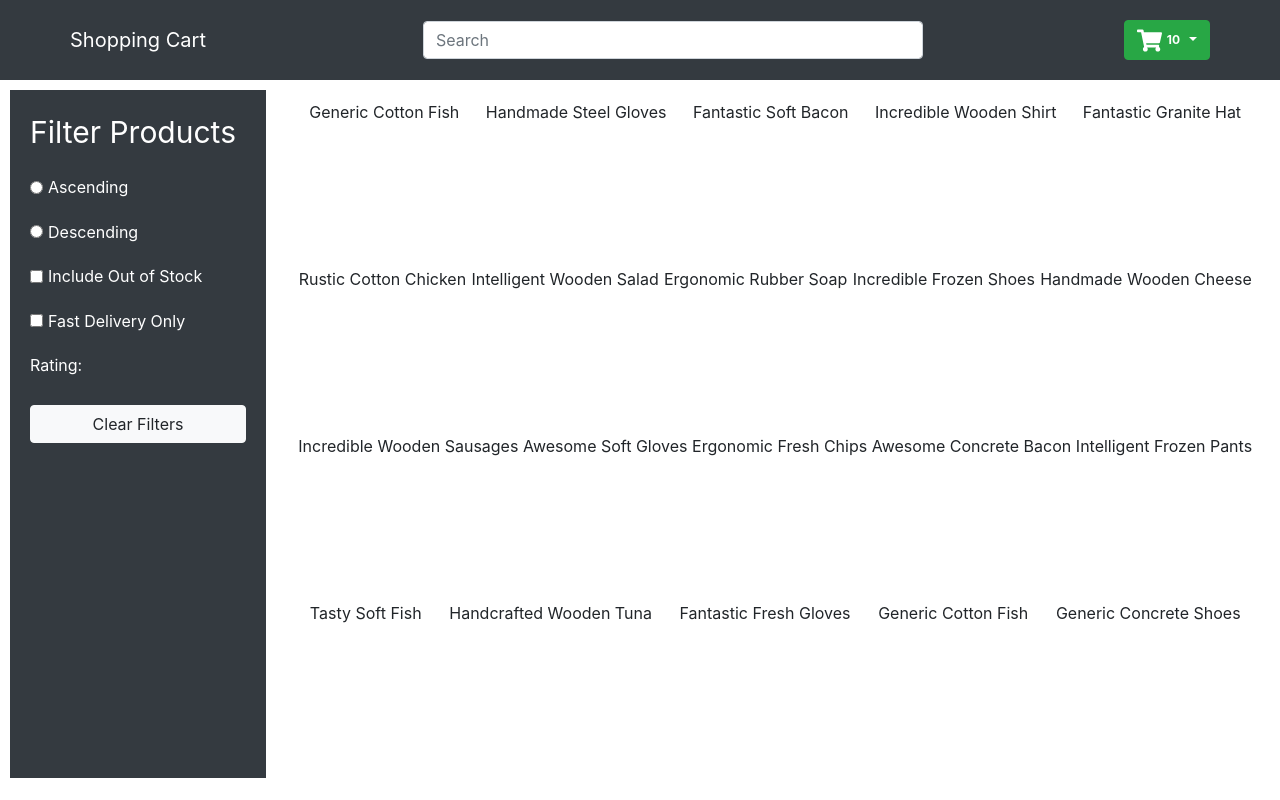
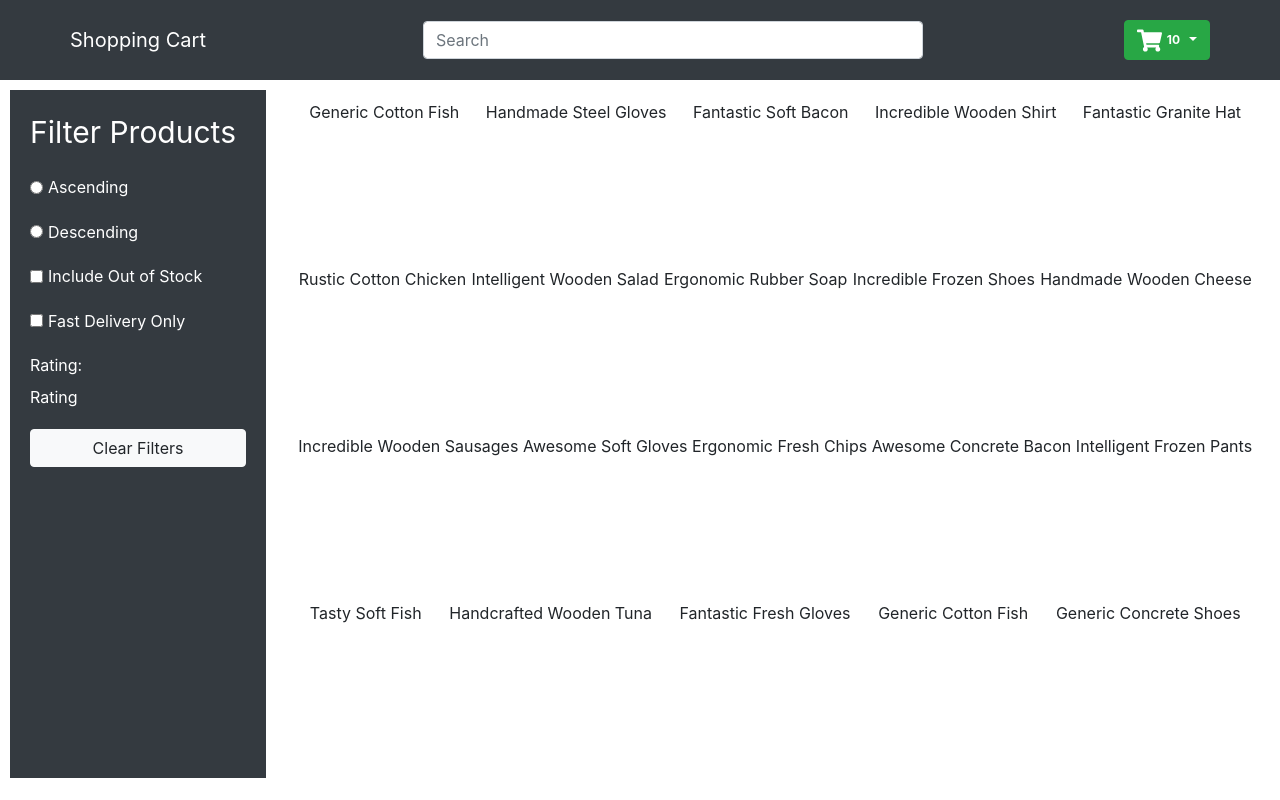
Before and after one commit to AR123456/dyi-shopping-cart, a React (Create React App) app: page / in a window 1280 px wide. Built offline with nearby package versions, Linux system fonts and the light colour scheme.

Commit message:
rating set up

```diff
--- a/src/components/Filters.js
+++ b/src/components/Filters.js
@@ -1,7 +1,9 @@
-import React from "react";
+import React, { useState } from "react";
 import { Button, Form } from "react-bootstrap";
+import Rating from "./Rating";
 
 const Filters = () => {
+  const [rate, setRate] = useState(3);
   return (
     <div className="filters">
       <span className="title">Filter Products</span>
@@ -33,7 +35,7 @@ const Filters = () => {
           label="Include Out of Stock"
           name="group1"
           type="checkbox"
-          id={`inline-1`}
+          id={`inline-3`}
           onChange={() => {}}
           //   checked ={}
         ></Form.Check>
@@ -51,7 +53,7 @@ const Filters = () => {
       </span>
       <span>
         <label style={{ paddingRight: 10 }}>Rating:</label>
-        {/* rating */}
+        <Rating rating={rate}></Rating>
       </span>
       <Button variant="light" onClick={() => {}}>
         Clear Filters
--- a/src/components/Rating.js
+++ b/src/components/Rating.js
@@ -1,6 +1,6 @@
 import React from "react";
-
-const Rating = () => {
+// getting state from parent component
+const Rating = ({ rating, onClick, style }) => {
   return <div>Rating</div>;
 };
 
```
